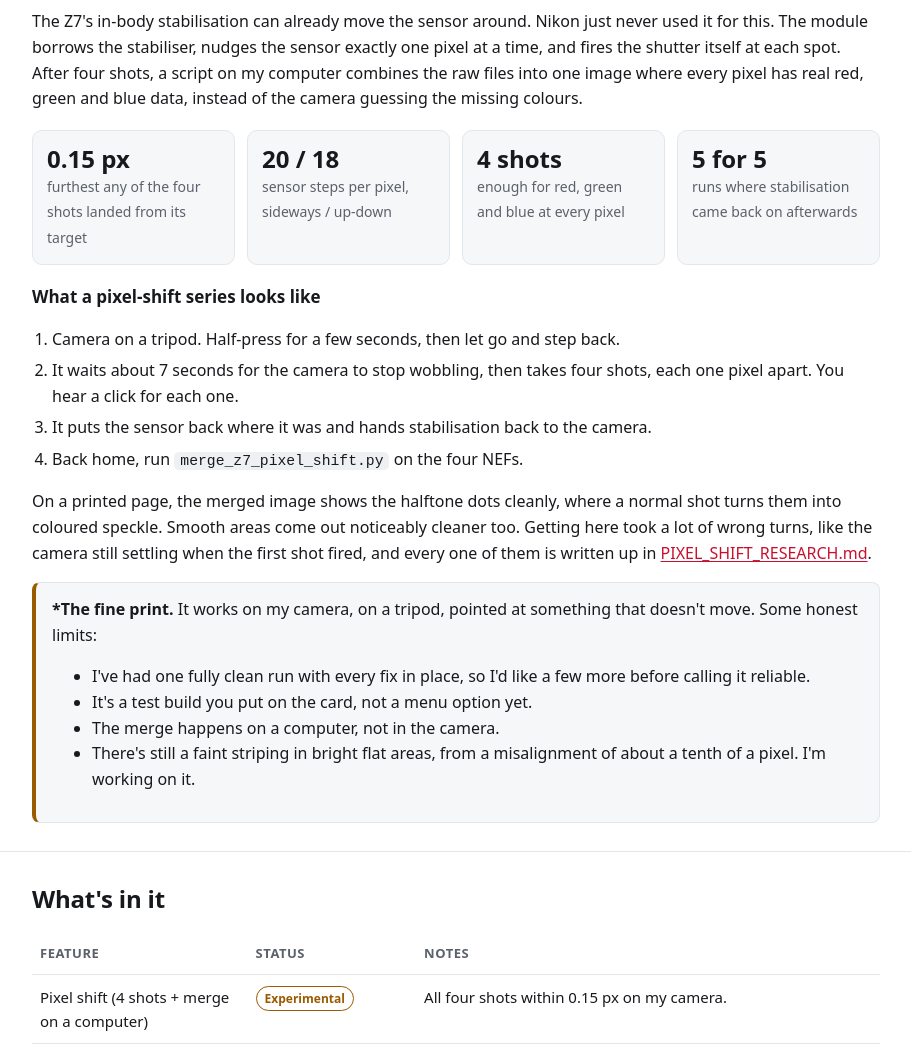
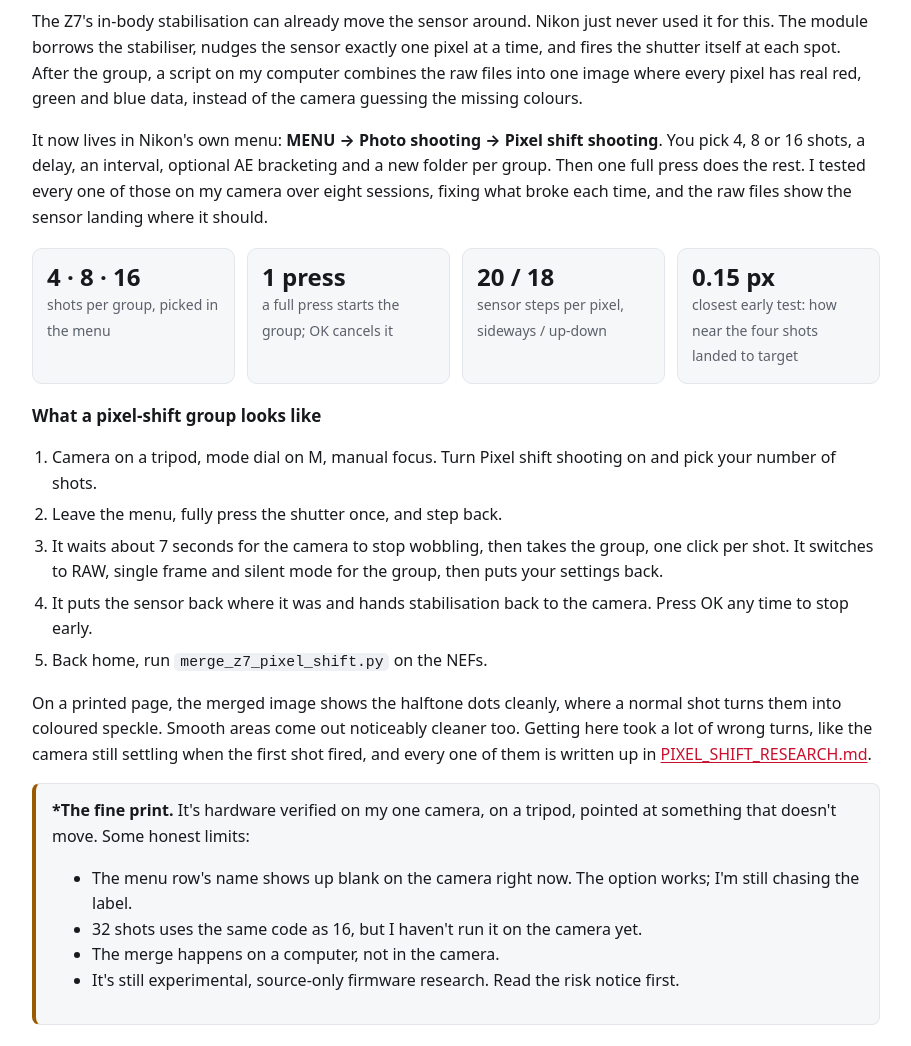
Before and after one commit to tylermcm/WonderLanternZ7, a plain HTML site: page docs/index.html in a window 1280 px wide. Shown: the part 560-1606 px from the top of the page, without its empty margins (184-1095 px from the left). Drawn offline with Linux system fonts and the light colour scheme.

Commit message:
Landing page: pixel shift is in the menu and hardware verified
Hero, how-it-works, stats, steps, fine print, feature table and FAQ now
describe the Photo shooting menu feature verified on the owner's Z7 (4/8/16
shots, AE bracketing, new folder, OK cancel, settings restored). Limits kept
honest: blank row label, 32 shots not run on camera, computer merge. The
release-notes button points to the hardware-verified note; sitemap lastmod
updated.

Co-Authored-By: Claude Opus 5.5 <noreply@anthropic.com>

```diff
--- a/docs/index.html
+++ b/docs/index.html
@@ -4,7 +4,7 @@
 <meta charset="utf-8">
 <meta name="viewport" content="width=device-width, initial-scale=1">
 <title>Nikon Z7 Extensions — Pixel Shift &amp; Custom Firmware for the Original Nikon Z7</title>
-<meta name="description" content="I got pixel shift working on the original Nikon Z7, plus a shutter sound in silent mode, upside-down photo playback, custom grids and battery percentage. Open-source firmware extensions for the Z7 (C 3.80).">
+<meta name="description" content="Pixel shift on the original Nikon Z7, right in the Photo shooting menu and tested on my camera. Plus a shutter sound in silent mode, upside-down photo playback, custom grids and battery percentage. Open-source firmware extensions for the Z7 (C 3.80).">
 <meta name="keywords" content="Nikon Z7 pixel shift, Nikon Z7 custom firmware, Nikon Z7 firmware mod, Nikon Z7 silent shutter sound, Nikon Z7 firmware hack, Z7 extensions, IBIS pixel shift">
 <link rel="canonical" href="https://tylermcm.github.io/nikon-z7-extensions/">
 <meta name="robots" content="index, follow">
@@ -13,7 +13,7 @@
 <meta property="og:type" content="website">
 <meta property="og:site_name" content="Nikon Z7 Extensions">
 <meta property="og:title" content="I got pixel shift working on the original Nikon Z7">
-<meta property="og:description" content="Four shots, one pixel apart, using the Z7's own stabilisation, then merged on a computer. Plus a silent-mode shutter sound, upside-down playback and more. Open source.">
+<meta property="og:description" content="4, 8 or 16 shots from the Photo shooting menu, moved by the Z7's own stabilisation, then merged on a computer. Tested on my camera. Plus a silent-mode shutter sound, upside-down playback and more. Open source.">
 <meta property="og:url" content="https://tylermcm.github.io/nikon-z7-extensions/">
 <meta name="twitter:card" content="summary">
 <meta name="twitter:title" content="I got pixel shift working on the original Nikon Z7">
@@ -39,7 +39,7 @@
   "@type": "FAQPage",
   "mainEntity": [
     {"@type": "Question", "name": "Can the original Nikon Z7 do pixel shift?",
-     "acceptedAnswer": {"@type": "Answer", "text": "Not from Nikon, no. With this project, yes. It's experimental, but it's real: four shots one pixel apart using the camera's own stabilisation, merged on a computer. The latest run landed within 0.15 px on every shot. It's still a test build, not a menu option."}},
+     "acceptedAnswer": {"@type": "Answer", "text": "Not from Nikon, no. With this project, yes. It's in the Photo shooting menu: one full press takes 4, 8 or 16 shots moved by the camera's own stabilisation, and a computer merges them. It's hardware verified on my Z7, but still experimental."}},
     {"@type": "Question", "name": "Can the Z7 play a shutter sound in silent mode?",
      "acceptedAnswer": {"@type": "Answer", "text": "Yes, with the LCD module. It plays a WAV from the card every time you take a photo. You pick the volume (off to 9) and the sound (up to ten)."}},
     {"@type": "Question", "name": "Why does my Z7 show upside-down photos the wrong way up?",
@@ -126,7 +126,7 @@
 <main>
   <div class="wrap hero">
     <span class="eyebrow">original Nikon Z7 · firmware C 3.80</span>
-    <h1>I got pixel shift working on the original Nikon Z7*</h1>
+    <h1>Pixel shift on the original Nikon Z7, right in the menu*</h1>
     <p class="lede">
       The first Z7 never got pixel shift. It also never got a shutter sound you
       can hear in silent mode, or upside-down photos that play back the right way
@@ -135,7 +135,7 @@
       card and lean on Nikon's own firmware underneath.
     </p>
     <div class="cta">
-      <a class="btn primary" href="https://github.com/tylermcm/nikon-z7-extensions/releases/tag/v0.2.0-pixel-shift-preview.1">Read the release notes</a>
+      <a class="btn primary" href="https://github.com/tylermcm/nikon-z7-extensions/blob/main/RELEASE_NOTES_2026-11-28_PIXEL_SHIFT_HARDWARE_VERIFIED.md">Read the release notes</a>
       <a class="btn" href="https://github.com/tylermcm/nikon-z7-extensions">Source on GitHub</a>
     </div>
   </div>
@@ -147,22 +147,31 @@
         The Z7's in-body stabilisation can already move the sensor around.
         Nikon just never used it for this. The module borrows the stabiliser,
         nudges the sensor exactly one pixel at a time, and fires the shutter
-        itself at each spot. After four shots, a script on my computer combines
+        itself at each spot. After the group, a script on my computer combines
         the raw files into one image where every pixel has real red, green and
         blue data, instead of the camera guessing the missing colours.
       </p>
+      <p>
+        It now lives in Nikon's own menu: <strong>MENU → Photo shooting →
+        Pixel shift shooting</strong>. You pick 4, 8 or 16 shots, a delay, an
+        interval, optional AE bracketing and a new folder per group. Then one
+        full press does the rest. I tested every one of those on my camera over
+        eight sessions, fixing what broke each time, and the raw files show the
+        sensor landing where it should.
+      </p>
       <div class="stats" role="list">
-        <div class="stat" role="listitem"><b>0.15 px</b><span>furthest any of the four shots landed from its target</span></div>
+        <div class="stat" role="listitem"><b>4 · 8 · 16</b><span>shots per group, picked in the menu</span></div>
+        <div class="stat" role="listitem"><b>1 press</b><span>a full press starts the group; OK cancels it</span></div>
         <div class="stat" role="listitem"><b>20 / 18</b><span>sensor steps per pixel, sideways / up-down</span></div>
-        <div class="stat" role="listitem"><b>4 shots</b><span>enough for red, green and blue at every pixel</span></div>
-        <div class="stat" role="listitem"><b>5 for 5</b><span>runs where stabilisation came back on afterwards</span></div>
+        <div class="stat" role="listitem"><b>0.15 px</b><span>closest early test: how near the four shots landed to target</span></div>
       </div>
-      <h3>What a pixel-shift series looks like</h3>
+      <h3>What a pixel-shift group looks like</h3>
       <ol class="steps">
-        <li>Camera on a tripod. Half-press for a few seconds, then let go and step back.</li>
-        <li>It waits about 7 seconds for the camera to stop wobbling, then takes four shots, each one pixel apart. You hear a click for each one.</li>
-        <li>It puts the sensor back where it was and hands stabilisation back to the camera.</li>
-        <li>Back home, run <code>merge_z7_pixel_shift.py</code> on the four NEFs.</li>
+        <li>Camera on a tripod, mode dial on M, manual focus. Turn Pixel shift shooting on and pick your number of shots.</li>
+        <li>Leave the menu, fully press the shutter once, and step back.</li>
+        <li>It waits about 7 seconds for the camera to stop wobbling, then takes the group, one click per shot. It switches to RAW, single frame and silent mode for the group, then puts your settings back.</li>
+        <li>It puts the sensor back where it was and hands stabilisation back to the camera. Press OK any time to stop early.</li>
+        <li>Back home, run <code>merge_z7_pixel_shift.py</code> on the NEFs.</li>
       </ol>
       <p>
         On a printed page, the merged image shows the halftone dots cleanly, where
@@ -173,13 +182,13 @@
         <a href="https://github.com/tylermcm/nikon-z7-extensions/blob/main/PIXEL_SHIFT_RESEARCH.md">PIXEL_SHIFT_RESEARCH.md</a>.
       </p>
       <div class="note">
-        <strong>*The fine print.</strong> It works on my camera, on a tripod,
-        pointed at something that doesn't move. Some honest limits:
+        <strong>*The fine print.</strong> It's hardware verified on my one
+        camera, on a tripod, pointed at something that doesn't move. Some honest limits:
         <ul>
-          <li>I've had one fully clean run with every fix in place, so I'd like a few more before calling it reliable.</li>
-          <li>It's a test build you put on the card, not a menu option yet.</li>
+          <li>The menu row's name shows up blank on the camera right now. The option works; I'm still chasing the label.</li>
+          <li>32 shots uses the same code as 16, but I haven't run it on the camera yet.</li>
           <li>The merge happens on a computer, not in the camera.</li>
-          <li>There's still a faint striping in bright flat areas, from a misalignment of about a tenth of a pixel. I'm working on it.</li>
+          <li>It's still experimental, source-only firmware research. Read the risk notice first.</li>
         </ul>
       </div>
     </div>
@@ -192,7 +201,7 @@
         <table>
           <thead><tr><th>Feature</th><th>Status</th><th>Notes</th></tr></thead>
           <tbody>
-            <tr><td>Pixel shift (4 shots + merge on a computer)</td><td><span class="tag exp">Experimental</span></td><td>All four shots within 0.15 px on my camera.</td></tr>
+            <tr><td>Pixel shift (Photo shooting menu + merge on a computer)</td><td><span class="tag ok">Works on my Z7</span></td><td>4, 8 or 16 shots, AE bracketing, new folder, OK to cancel. Settings put back after each group.</td></tr>
             <tr><td>Shutter sound in silent mode</td><td><span class="tag ok">Works on my Z7</span></td><td>Clicks on every photo and burst frame. Volume off to 9, and up to ten sounds you drop in a <code>SHUTTER</code> folder.</td></tr>
             <tr><td>Upside-down photos</td><td><span class="tag ok">Works on my Z7</span></td><td>Saved with the right orientation and shown the right way up in playback.</td></tr>
             <tr><td>Custom framing grids</td><td><span class="tag ok">Works on my Z7</span></td><td>4×4, 3×3, golden ratio, centre cross, 6×6 or off, and it remembers your pick.</td></tr>
@@ -210,7 +219,7 @@
     <div class="wrap">
       <h2>FAQ</h2>
       <details open><summary>Can the original Nikon Z7 do pixel shift?</summary>
-        <p>Not from Nikon, no. With this, yes. It's experimental, but it's real: four shots one pixel apart using the camera's own stabilisation, merged on a computer. My latest run landed within 0.15 px on every shot.</p></details>
+        <p>Not from Nikon, no. With this, yes. It's in the Photo shooting menu: one full press takes 4, 8 or 16 shots moved by the camera's own stabilisation, and a computer merges them. It's hardware verified on my Z7, but still experimental.</p></details>
       <details><summary>Can the Z7 play a shutter sound in silent mode?</summary>
         <p>Yes, with the LCD module. It plays a WAV from the card every time you take a photo. You pick the volume and the sound.</p></details>
       <details><summary>Why does my Z7 show upside-down photos the wrong way up?</summary>
--- a/docs/sitemap.xml
+++ b/docs/sitemap.xml
@@ -2,6 +2,6 @@
 <urlset xmlns="http://www.sitemaps.org/schemas/sitemap/0.9">
   <url>
     <loc>https://tylermcm.github.io/nikon-z7-extensions/</loc>
-    <lastmod>2026-11-27</lastmod>
+    <lastmod>2026-11-28</lastmod>
   </url>
 </urlset>
```
